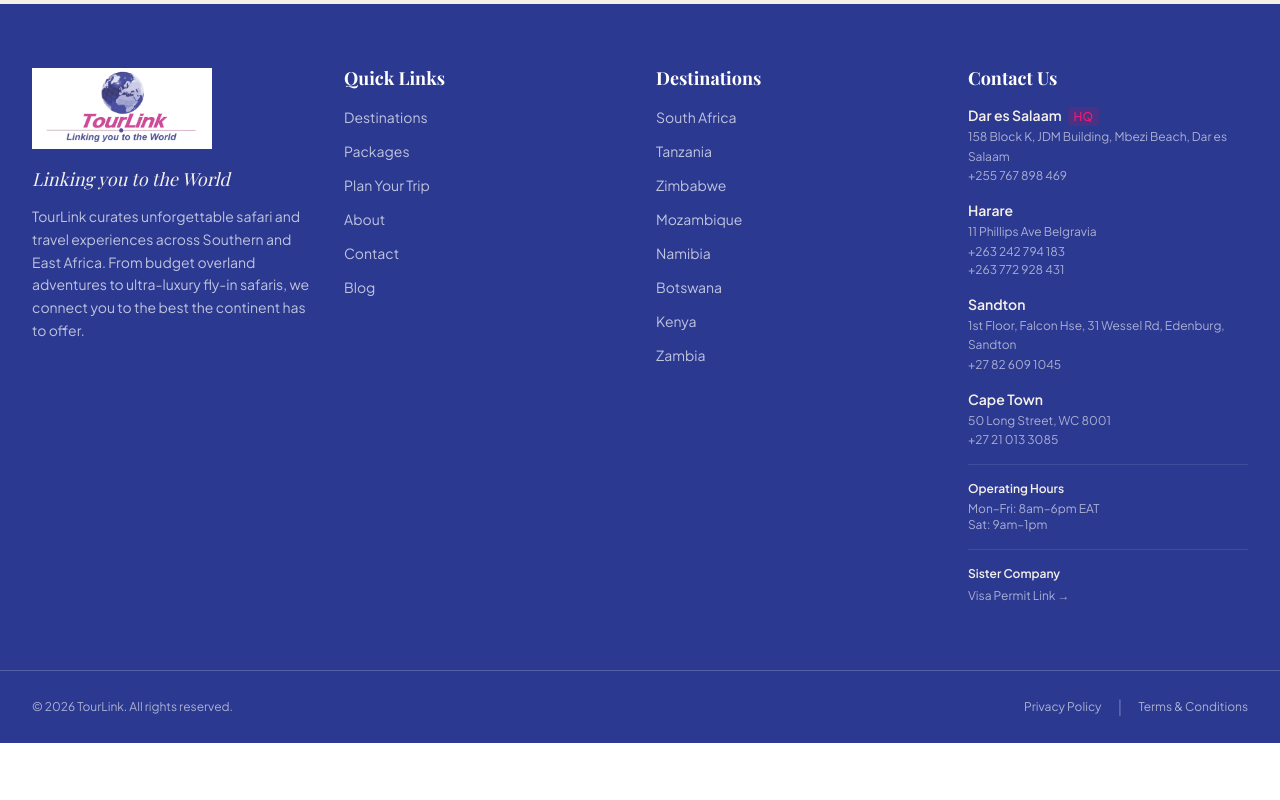
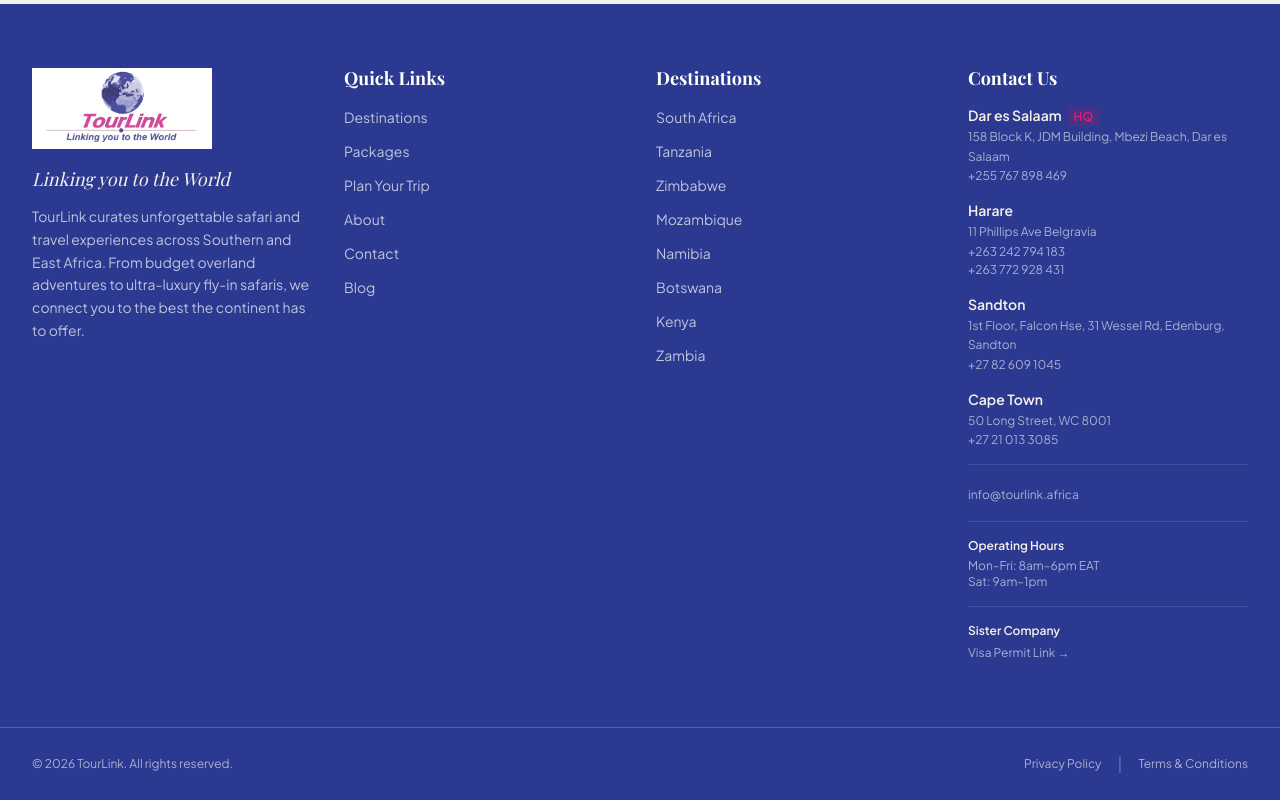
Before and after one commit to ernestmoyo/tourlink.africa, a Next.js app: page /contact in a window 1280 px wide. Shown: the part 1818-2618 px from the top of the page. Before the commit the page ends 2561 px from the top, so only its background shows below. Built offline with nearby package versions, Linux system fonts and the light colour scheme; a web font is replaced by a local one.

Commit message:
Add company email info@tourlink.africa
- Added email field to SiteConfig type and site data
- Display email in footer contact section

```diff
--- a/components/layout/Footer.tsx
+++ b/components/layout/Footer.tsx
@@ -140,6 +140,16 @@
                 </div>
               ))}
 
+              {/* Email */}
+              <div className="border-t border-white/10 pt-4">
+                <a
+                  href="mailto:info@tourlink.africa"
+                  className="text-xs text-white/60 transition-colors duration-200 hover:text-magenta-light"
+                >
+                  info@tourlink.africa
+                </a>
+              </div>
+
               {/* Operating Hours */}
               <div className="border-t border-white/10 pt-4">
                 <p className="text-xs font-semibold text-sand">
--- a/data/site.ts
+++ b/data/site.ts
@@ -6,6 +6,7 @@
   description:
     'Curated safari packages across South Africa, Tanzania, Zimbabwe, Mozambique, and beyond. TourLink connects travellers with vetted local operators for authentic African experiences — from budget overland adventures to ultra-luxury fly-in safaris.',
   url: 'https://tourlink.africa',
+  email: 'info@tourlink.africa',
   offices: [
     {
       city: 'Dar es Salaam',
--- a/types/index.ts
+++ b/types/index.ts
@@ -137,6 +137,7 @@
   tagline: string;
   description: string;
   url: string;
+  email: string;
   offices: Office[];
   sisterCompany: {
     name: string;
```
